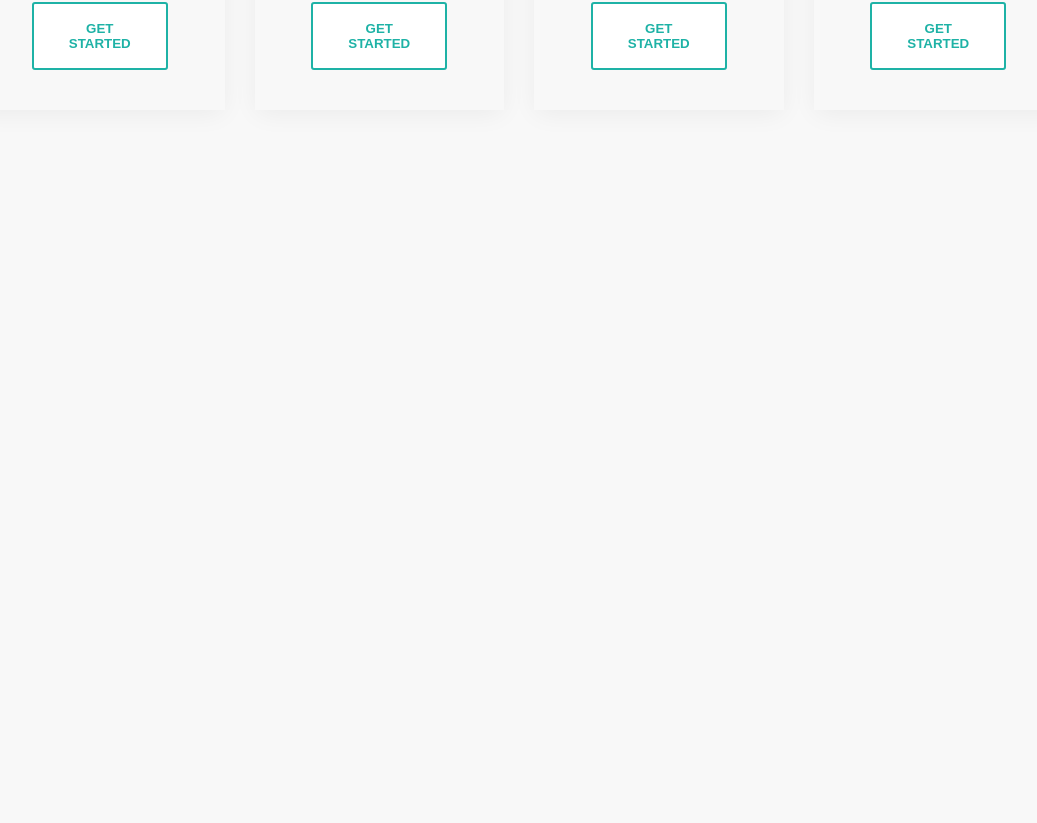
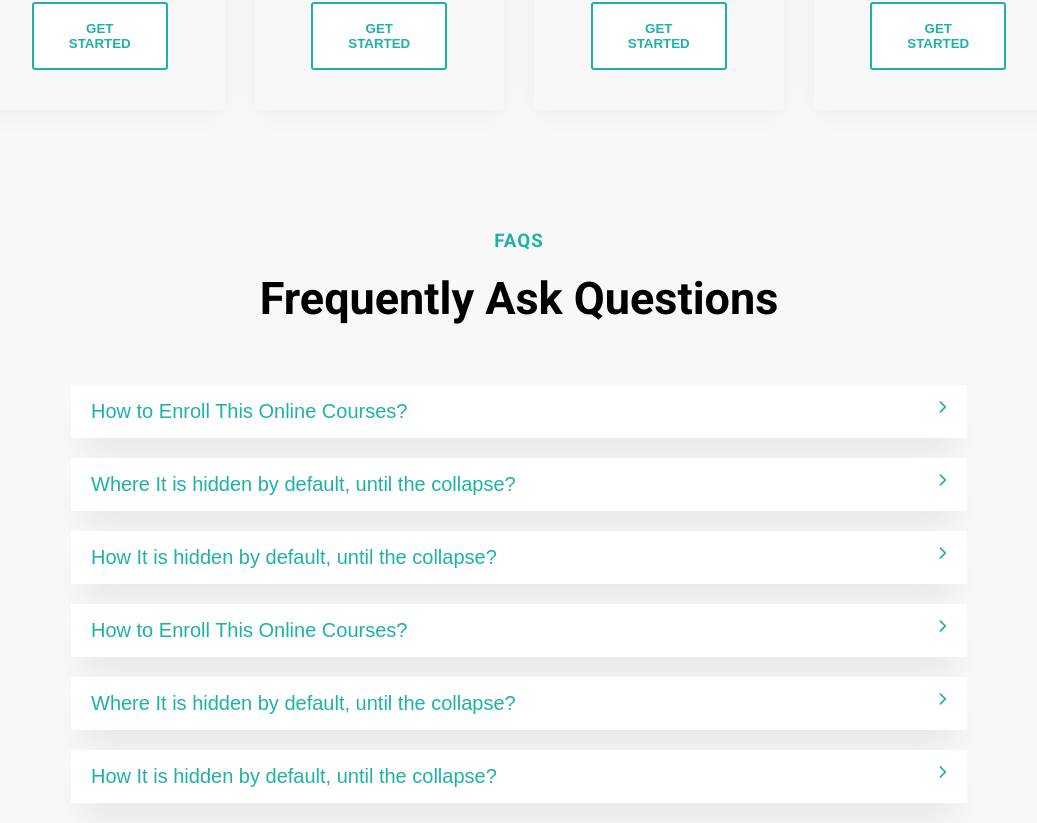
Before and after one commit to FawwazKautsar24/Educational-Website-Design-with-ReactJS, a React (Create React App) app: page /pricing in a window 1280 px wide. Shown: the part 1100-1923 px from the top of the page, without its empty margins (121-1158 px from the left). Before the commit the page ends 1290 px from the top, so only its background shows below. Built offline with nearby package versions, Linux system fonts and the light colour scheme.

Commit message:
Membuat component Faq & men-styling Faq

```diff
--- /dev/null
+++ b/src/components/pricing/Faq.jsx
@@ -0,0 +1,44 @@
+import React from 'react';
+import { useState } from 'react';
+import { faq } from '../../dummyData';
+import Title from '../common/title/Title';
+
+const Faq = () => {
+    const [click, setClick] = useState(false);
+
+    const toggle = (index) => {
+        if(click === index){
+            // console.log(`Tutup. ${click} ${index}`);
+            return setClick(null);
+        }
+        // console.log(`Buka. ${click} ${index}`);
+        setClick(index);
+    }
+
+    return (
+        <>
+            <Title subtitle="FAQS" title="Frequently Ask Questions" />
+            <section className="faq">
+                <div className="container">
+                    {faq.map((val, index) => {
+                        return (
+                            <div className="box" key={index}>
+                                <button className="accordion" onClick={() => toggle(index)} >
+                                    <h2>{val.title}</h2>
+                                    <span>{click === index ? <i className='fa fa-chevron-down'></i> : <i className='fa fa-chevron-right'></i>}</span>
+                                </button>
+                                {click === index &&
+                                    <div className="text">
+                                        <p>{val.desc}</p>
+                                    </div>
+                                }
+                            </div>
+                        )
+                    })}
+                </div>
+            </section>
+        </>
+    )
+}
+
+export default Faq;
--- a/src/components/pricing/Price.jsx
+++ b/src/components/pricing/Price.jsx
@@ -1,6 +1,7 @@
 import React from 'react';
 import Back from '../common/back/Back';
 import PriceCard from './PriceCard';
+import Faq from './Faq';
 import './price.css';
 
 const Price = () => {
@@ -12,6 +13,7 @@ const Price = () => {
                     <PriceCard />
                 </div>
             </section>
+            <Faq />
         </>
     )
 }
--- a/src/components/pricing/price.css
+++ b/src/components/pricing/price.css
@@ -16,3 +16,32 @@
     color: grey;
     margin: 40px 0;
 }
+
+.faq .container{
+    max-width: 70%;
+    border-radius: 5px;
+}
+.faq .box{
+    background-color: #fff;
+    margin-bottom: 20px;
+}
+.faq button{
+    width: 100%;
+    display: flex;
+    justify-content: space-between;
+    margin: 0;
+    padding: 15px 20px;
+}
+.faq h2{
+    font-weight: 500;
+}
+.faq p{
+    padding: 20px;
+}
+.faq .accordion{
+    transition: 0.5s;
+}
+.faq .accordion:hover{
+    background-color: #1eb2a6;
+    color: #fff;
+}
--- a/src/dummyData.js
+++ b/src/dummyData.js
@@ -336,3 +336,30 @@ export const price = [
     desc: "Far far away, behind the word mountains, far from the countries Vokalia and Consonantia, there live the blind texts.",
   },
 ];
+
+export const faq = [
+  {
+    title: "How to Enroll This Online Courses?",
+    desc: "This is the first item's accordion body. It is hidden by default, until the collapse plugin adds the appropriate classes that we use to style each element. It's also worth noting that just about any HTML can go within the .accordion-body, though the transition does limit overflow.",
+  },
+  {
+    title: "Where It is hidden by default, until the collapse?",
+    desc: "It is hidden by default, until the collapse plugin adds the appropriate classes that we use to style each element. It's also worth noting that just about any HTML can go within the .accordion-body, though the transition does limit overflow.",
+  },
+  {
+    title: "How It is hidden by default, until the collapse?",
+    desc: "It is hidden by default, until the collapse plugin adds the appropriate classes that we use to style each element. It's also worth noting that just about any HTML can go within the .accordion-body, though the transition does limit overflow.",
+  },
+  {
+    title: "How to Enroll This Online Courses?",
+    desc: "This is the first item's accordion body. It is hidden by default, until the collapse plugin adds the appropriate classes that we use to style each element. It's also worth noting that just about any HTML can go within the .accordion-body, though the transition does limit overflow.",
+  },
+  {
+    title: "Where It is hidden by default, until the collapse?",
+    desc: "It is hidden by default, until the collapse plugin adds the appropriate classes that we use to style each element. It's also worth noting that just about any HTML can go within the .accordion-body, though the transition does limit overflow.",
+  },
+  {
+    title: "How It is hidden by default, until the collapse?",
+    desc: "It is hidden by default, until the collapse plugin adds the appropriate classes that we use to style each element. It's also worth noting that just about any HTML can go within the .accordion-body, though the transition does limit overflow.",
+  },
+];
```
